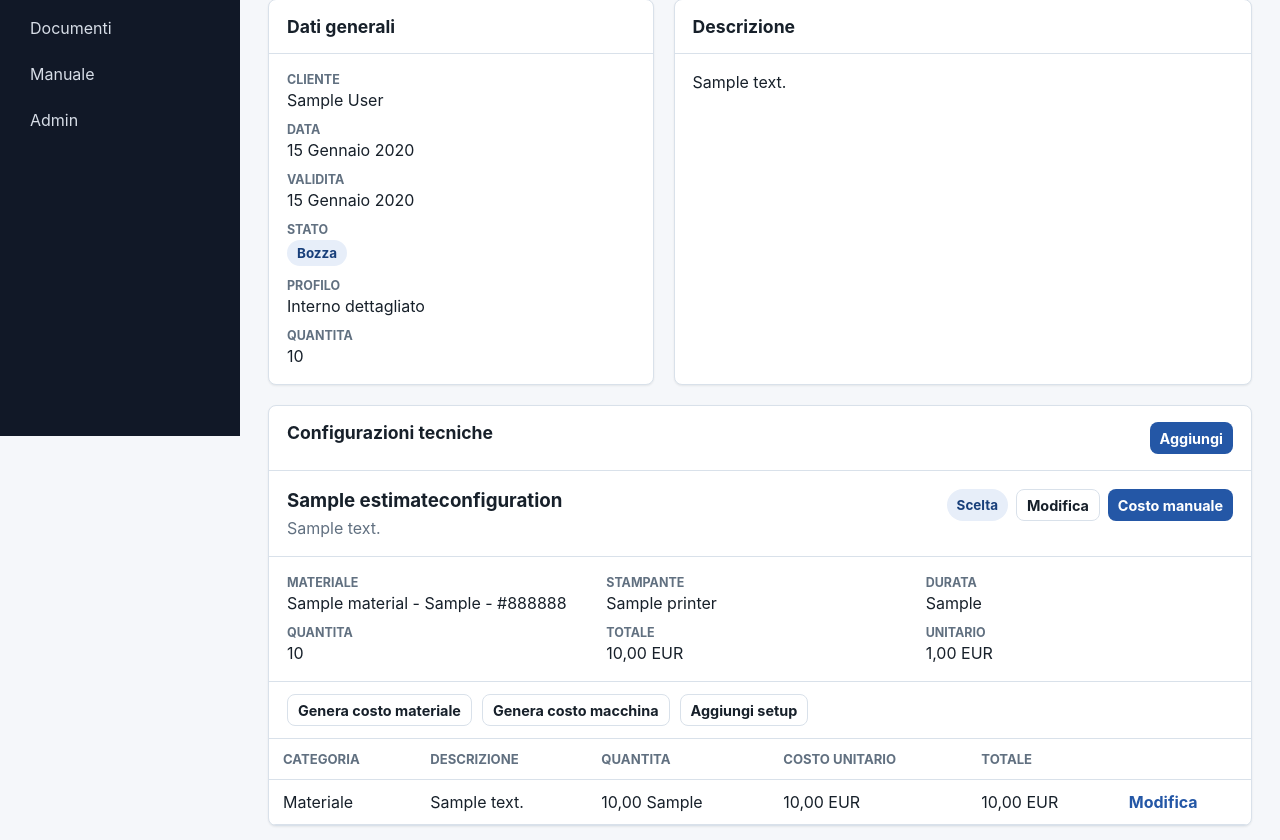
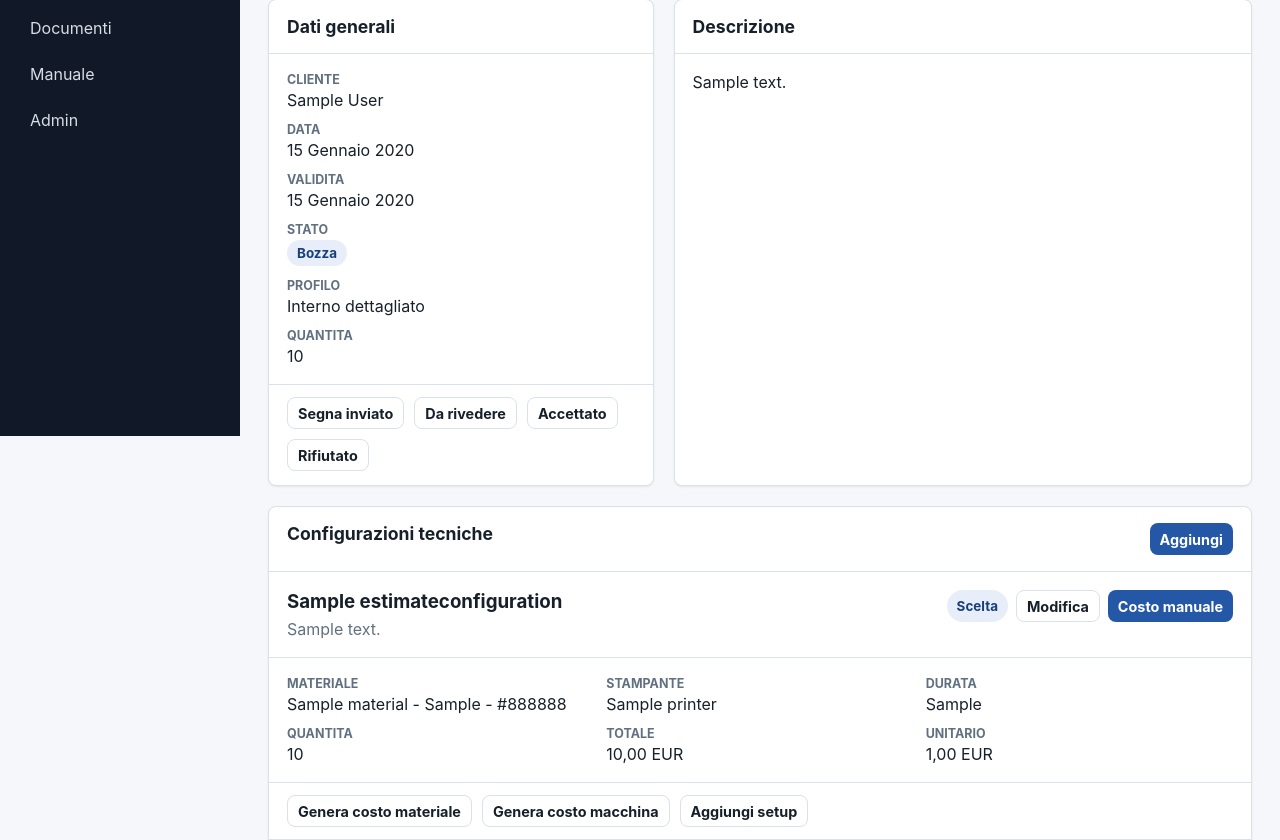
Before and after one commit to Ebra1975/B3D-Gestionale, a Django app: page /preventivi/1/ in a window 1280 px wide. Shown: the part 364-1204 px from the top of the page. Run offline with Django 5.2, Linux system fonts and the light colour scheme; tables that the repository leaves empty hold one stand-in row (values such as "Sample post"); parts of the project's set-up code (start-up, migrations or seed data) failed here and were passed over.

Commit message:
Add quick estimate status actions

```diff
--- a/apps/estimates/urls.py
+++ b/apps/estimates/urls.py
@@ -11,6 +11,7 @@ urlpatterns = [
     path("<int:pk>/", views.estimate_detail, name="detail"),
     path("<int:pk>/modifica/", views.estimate_update, name="update"),
     path("<int:pk>/documenti/consulenza/genera/", views.generate_consulting_document, name="generate_consulting_document"),
+    path("<int:pk>/stato/<str:status>/", views.update_estimate_status, name="update_status"),
     path("<int:pk>/configurazioni/nuova/", views.configuration_create, name="configuration_create"),
     path("configurazioni/<int:pk>/modifica/", views.configuration_update, name="configuration_update"),
     path("configurazioni/<int:pk>/costi/auto/materiale/", views.add_material_cost, name="add_material_cost"),
--- a/apps/estimates/views.py
+++ b/apps/estimates/views.py
@@ -129,6 +129,20 @@ def generate_consulting_document(request, pk):
 
     document = generate_consulting_estimate_docx(estimate)
     messages.success(request, f"DOCX consulenza generato: versione {document.version}.")
+    return redirect("estimates:detail", pk=estimate.pk)
+
+
+@require_POST
+def update_estimate_status(request, pk, status):
+    estimate = get_object_or_404(Estimate, pk=pk)
+    valid_statuses = dict(Estimate.Status.choices)
+    if status not in valid_statuses:
+        messages.error(request, "Stato preventivo non valido.")
+        return redirect("estimates:detail", pk=estimate.pk)
+
+    estimate.status = status
+    estimate.save(update_fields=["status", "updated_at"])
+    messages.success(request, f"Preventivo aggiornato: {valid_statuses[status]}.")
     return redirect("estimates:detail", pk=estimate.pk)
 
 
--- a/static/css/app.css
+++ b/static/css/app.css
@@ -370,8 +370,15 @@ h2 {
   padding-bottom: 12px;
 }
 
-.cost-actions form {
+.cost-actions form,
+.status-actions form {
   margin: 0;
+}
+
+.status-actions {
+  border-top: 1px solid var(--color-line);
+  padding-top: 12px;
+  padding-bottom: 14px;
 }
 
 .form-layout {
--- a/templates/estimates/detail.html
+++ b/templates/estimates/detail.html
@@ -104,6 +104,24 @@
         <div><dt>Profilo</dt><dd>{{ estimate.get_preferred_document_profile_display }}</dd></div>
         <div><dt>Quantita</dt><dd>{{ estimate.quantity }}</dd></div>
       </dl>
+      <div class="quick-actions status-actions">
+        <form method="post" action="{% url 'estimates:update_status' estimate.pk 'sent' %}">
+          {% csrf_token %}
+          <button class="button secondary compact" type="submit">Segna inviato</button>
+        </form>
+        <form method="post" action="{% url 'estimates:update_status' estimate.pk 'revision' %}">
+          {% csrf_token %}
+          <button class="button secondary compact" type="submit">Da rivedere</button>
+        </form>
+        <form method="post" action="{% url 'estimates:update_status' estimate.pk 'accepted' %}">
+          {% csrf_token %}
+          <button class="button secondary compact" type="submit">Accettato</button>
+        </form>
+        <form method="post" action="{% url 'estimates:update_status' estimate.pk 'rejected' %}">
+          {% csrf_token %}
+          <button class="button secondary compact" type="submit">Rifiutato</button>
+        </form>
+      </div>
     </article>
 
     <article class="panel detail-panel">
```
Also changed, not shown: docs/BOARD_SPRINT_02.md (+1 -0 lines), docs/DECISIONI.md (+1 -0 lines), docs/MANUALE_OPERATIVO.md (+2 -1 lines).
